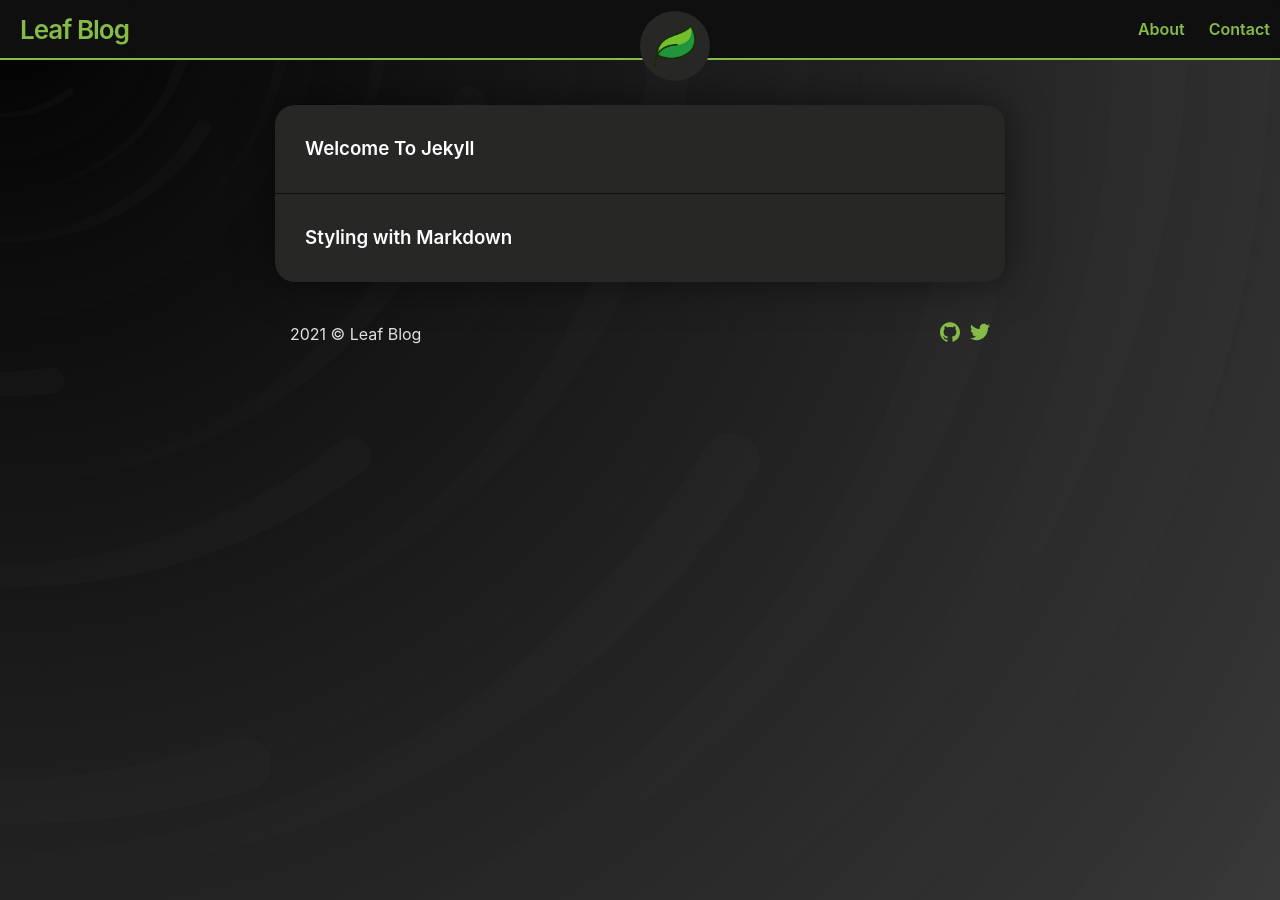
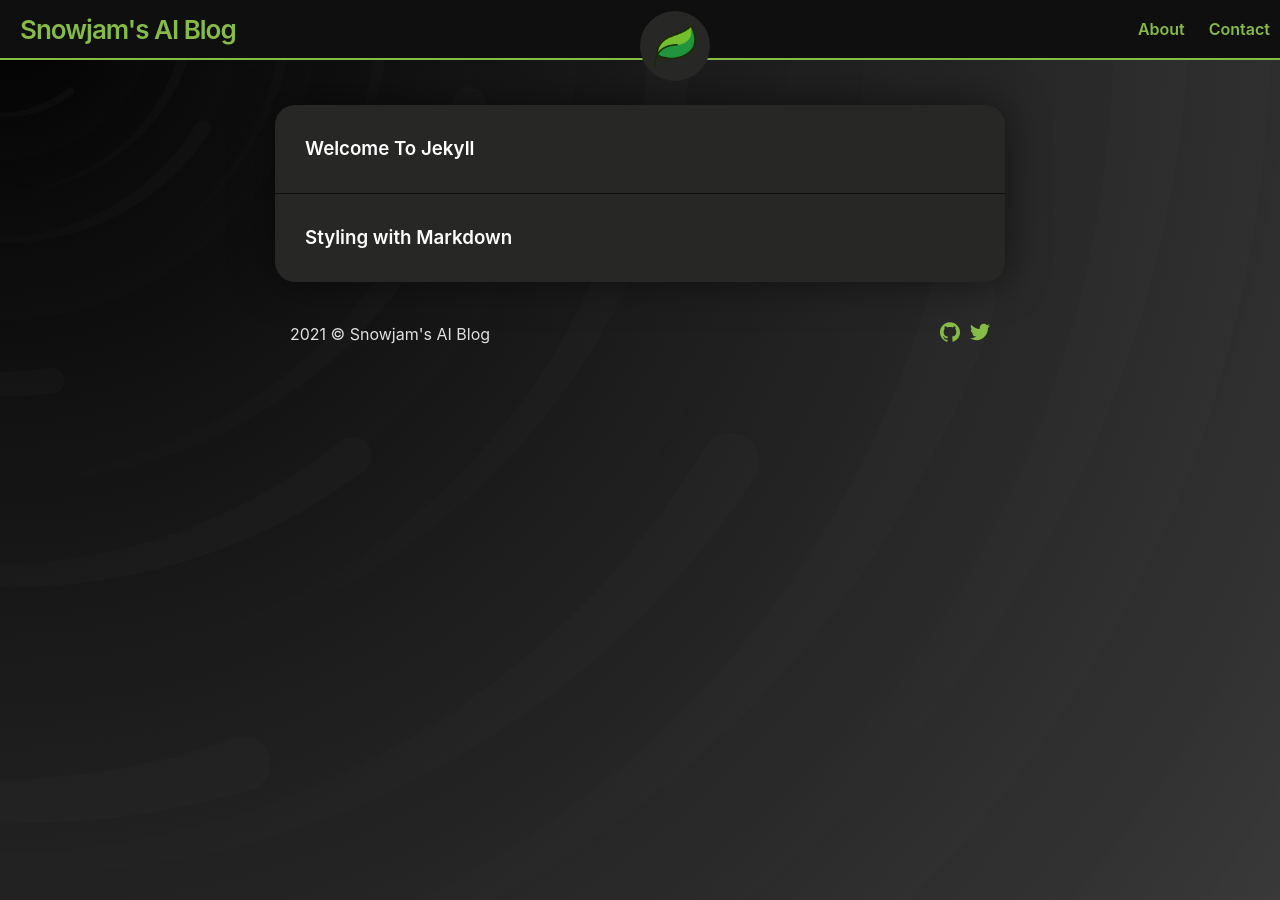
Before and after one commit to snowjamai/snowjamai.github.io, a Jekyll site: the page built from index.md, in a window 1280 px wide. Built offline with Jekyll 4.4.1, drawn with Linux system fonts in a browser that asks for light colours.

Commit message:
Title change

```diff
--- a/_config.yml
+++ b/_config.yml
@@ -1,4 +1,4 @@
-title: Leaf Blog
+title: Snowjam's AI Blog
 iconURL: assets/default-icon.png
 theme: jekyll-theme-leaf
 
@@ -6,7 +6,7 @@ theme: jekyll-theme-leaf
 permalink: :slug
 
 social:
-  twitter: _SupunKavinda
+  email: snowjam02@gmail.com
   github: SupunKavinda
 
 baseurl: ""
```
